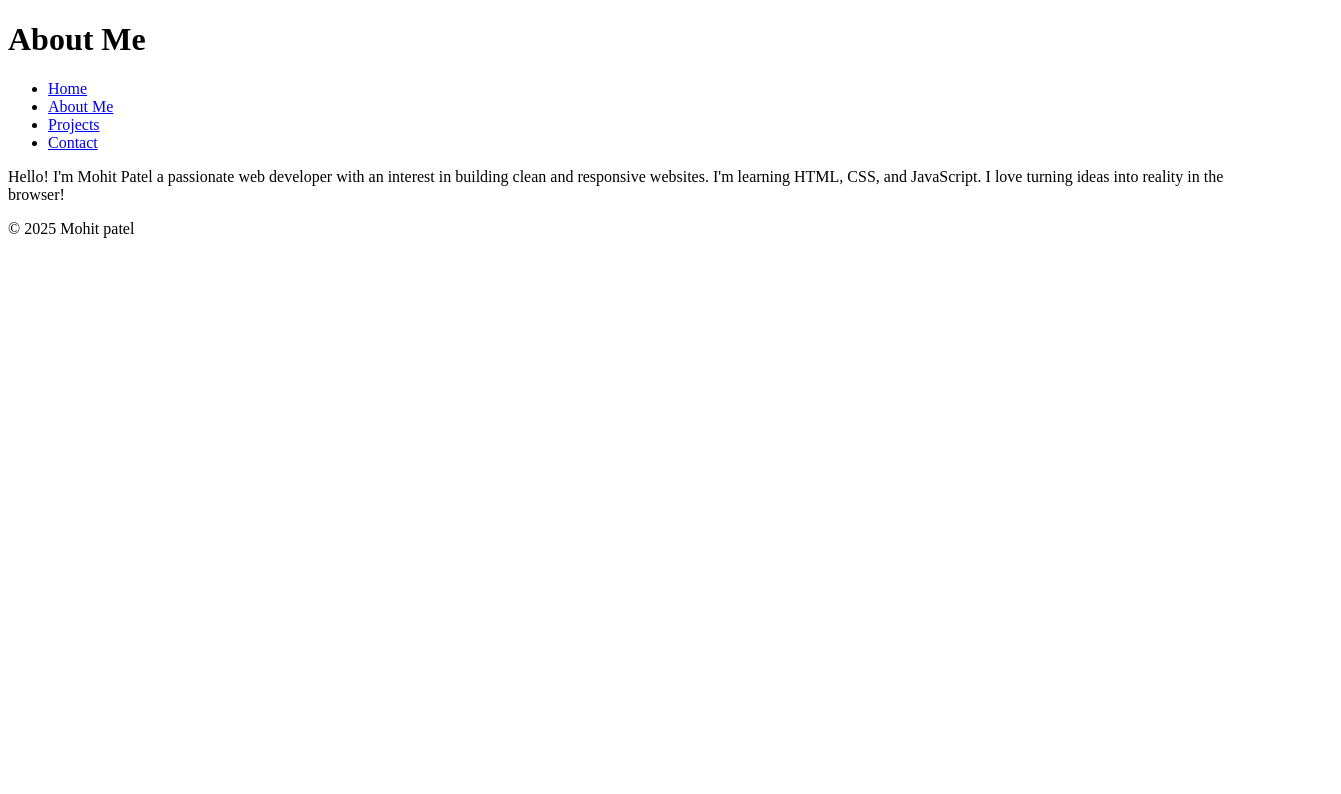
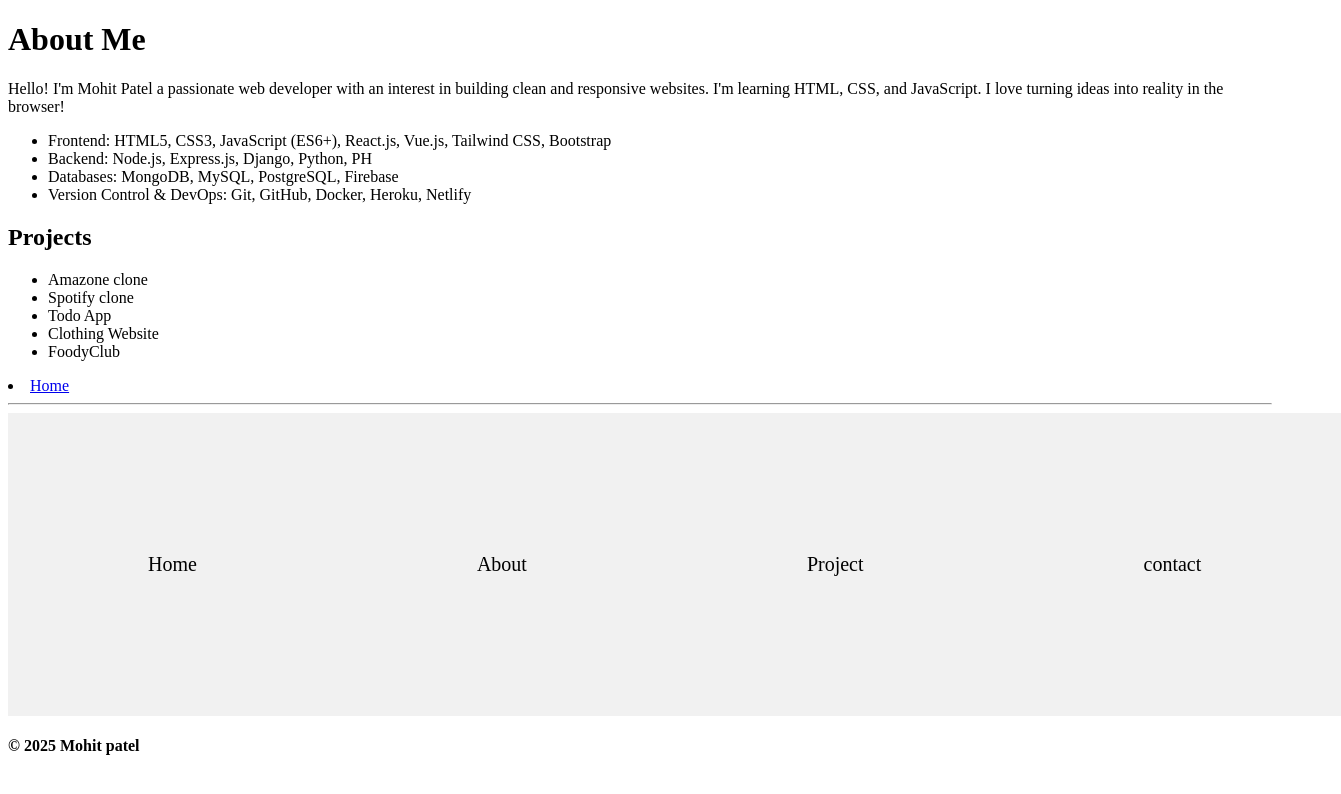
Before and after one commit to MohitPatel2526/Alite, a plain HTML site: page Pojeect/about.html in a window 1280 px wide. Shown: the whole page, 1341 px wide, since content can reach past the window. Drawn offline with Linux system fonts and the light colour scheme.

Commit message:
12/09/2025

```diff
--- /dev/null
+++ b/Pojeect/Home/home.css
@@ -0,0 +1,3 @@
+* {
+    background-color: bisque;
+}
--- a/Pojeect/about.html
+++ b/Pojeect/about.html
@@ -2,8 +2,20 @@
 <html lang="en">
 <head>
   <meta charset="UTF-8" />
-  <title>About Me - My Portfolio</title>
-  <link rel="stylesheet" href="style.css" />
+  <title>About Me </title>
+  <style>
+.flex-container {
+  display: flex;}
+
+.flex-container > div {
+  background-color: #f1f1f1;
+  margin: 0px;
+  padding: 140px;
+  font-size: 20px;
+  width: 100px;
+
+}
+</style>
 </head>
 <body>
   <header>
@@ -12,10 +24,7 @@
 
   <nav>
     <ul>
-      <li><a href="index.html">Home</a></li>
-      <li><a href="about.html">About Me</a></li>
-      <li><a href="projects.html">Projects</a></li>
-      <li><a href="contact.html">Contact</a></li>
+           <!--create the nav bar in nextime-->
     </ul>
   </nav>
 
@@ -23,8 +32,35 @@
     <p>Hello! I'm Mohit Patel a passionate web developer with an interest in building clean and responsive websites. I'm learning HTML, CSS, and JavaScript. I love turning ideas into reality in the browser!</p>
   </main>
 
+
+    <ul>
+        <li>
+            Frontend: HTML5, CSS3, JavaScript (ES6+), React.js, Vue.js, Tailwind CSS, Bootstrap</li>
+    <li>Backend: Node.js, Express.js, Django, Python, PH</li>
+    <li>Databases: MongoDB, MySQL, PostgreSQL, Firebase</li>
+    <li>Version Control & DevOps: Git, GitHub, Docker, Heroku, Netlify</li>
+    </ul>
+    <h2>Projects</h2>
+    <ul>
+        <li>Amazone clone</li>
+        <li>Spotify clone</li>
+        <li>Todo App</li>
+        <li>Clothing Website</li>
+        <li>FoodyClub</li>
+    </ul>
+
+    <li><a href="Home/Home.html">Home</a></li>
+      <hr>
+
   <footer>
-    <p>© 2025 Mohit patel</p>
+    <div class="flex-container">
+
+   <div>Home</div>
+  <div>About</div>
+  <div>Project</div>
+  <div>contact</div>
+</div>
   </footer>
+  <h4> © 2025 Mohit patel</h4>
 </body>
 </html>
```
Also changed, not shown: 11th sep/Pratice2.js (added, +12 -0 lines), 11th sep/index.html (added, +52 -0 lines), 11th sep/pratice.html (added, +23 -0 lines), Pojeect/Home/Home.html (renamed from Pojeect/Home.html, +3 -3 lines), Pojeect/Main.html (renamed from Pojeect/index.html, +1 -1 lines), Pojeect/Portfolio Website/portfolio1.html (+1 -1 lines), pratice/index1.html (renamed from index1.html), pratice/index2.html (renamed from index2.html), pratice/style1.css (renamed from style1.css), pratice/style2.css (added).
